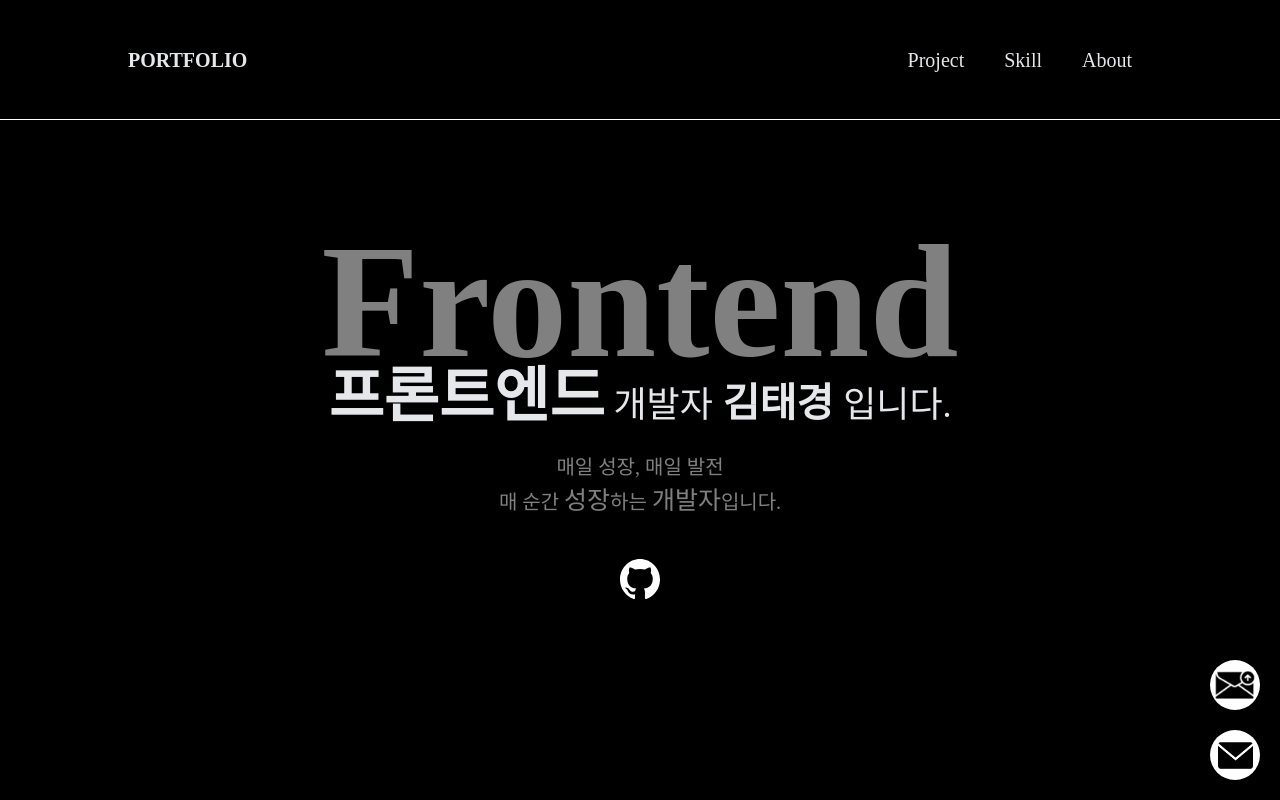
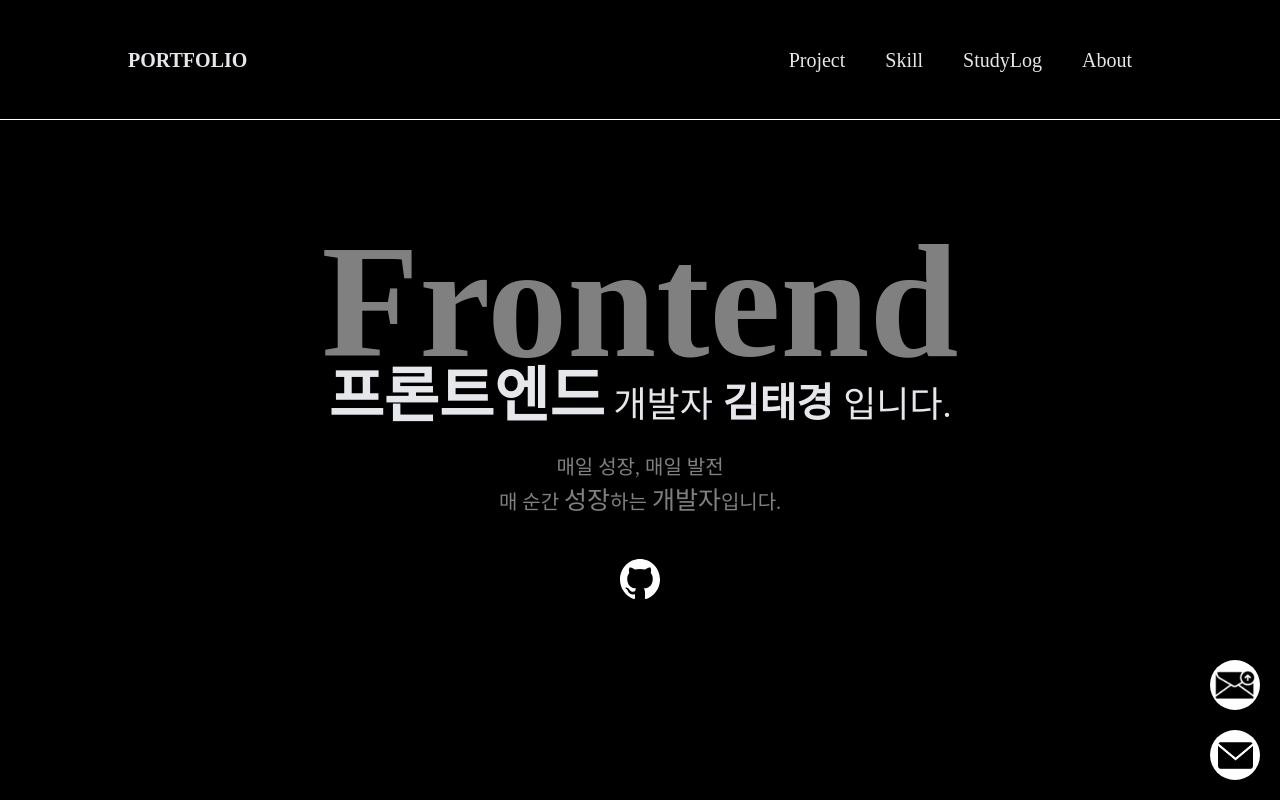
Before and after one commit to teakyungg/Frontend-Portfolio, a Next.js app: page / in a window 1280 px wide. Shown: the top 800 px of the page. Built offline with nearby package versions, Linux system fonts and the light colour scheme; a web font is replaced by a local one.

Commit message:
feat/studyLog add header

```diff
--- a/src/component/Header/Header.tsx
+++ b/src/component/Header/Header.tsx
@@ -11,7 +11,8 @@ export default function Header() {
 }
 
 function HeaderContent() {
-  const scrollLoction = [800, 1700, 2450];
+  const linkName = ["Project", "Skill", "StudyLog", "About"];
+  const scrollLoction = [800, 1700, 2250, 2750];
 
   const scrollToCustomPosition = (i: number) => {
     window.scrollTo({
@@ -20,7 +21,6 @@ function HeaderContent() {
     });
   };
 
-  const linkName = ["Project", "Skill", "About"];
   const linkEl = linkName.map((i, index) => (
     <li
       key={i}
```
